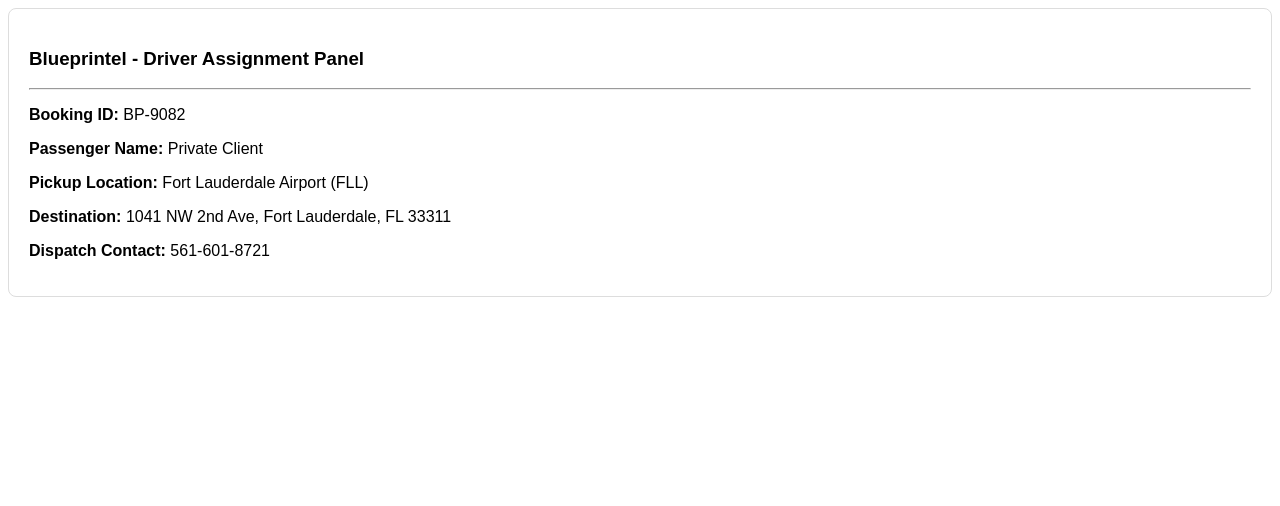
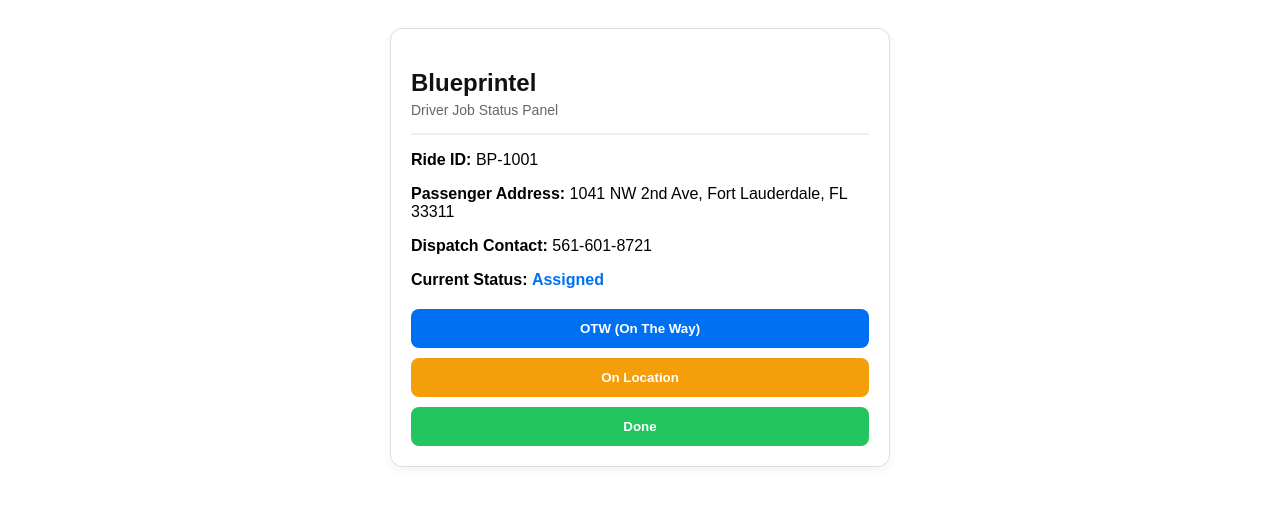
Before and after one commit to secgelbora-coder/limo-dispatch-system, a Next.js app in the folder frontend/: page /driver in a window 1280 px wide. Shown: the top 506 px of the page. Built offline with nearby package versions, Linux system fonts and the light colour scheme; no server answers.

Commit message:
Update DriverView.jsx

```diff
--- a/frontend/DriverView.jsx
+++ b/frontend/DriverView.jsx
@@ -1,6 +1,6 @@
 'use client';
 
-import React, { useState, useEffect } from 'react';
+import React, { useState } from 'react';
 
 export const COMPANY_DETAILS = {
   companyName: "Blueprintel",
@@ -9,51 +9,51 @@
   phone: "561-601-8721"
 };
 
-export const DriverView = ({ bookingData }) => {
-  const [userLocation, setUserLocation] = useState(null);
+export const DriverView = ({ rideId = "BP-1001" }) => {
+  const [rideStatus, setRideStatus] = useState('Assigned');
 
-  useEffect(() => {
-    if (typeof window !== 'undefined' && 'geolocation' in navigator) {
-      navigator.geolocation.getCurrentPosition(
-        (position) => {
-          setUserLocation({
-            lat: position.coords.latitude,
-            lng: position.coords.longitude
-          });
-        },
-        (error) => {
-          console.warn("Geolocation access denied or unavailable:", error.message);
-        }
-      );
-    }
-  }, []);
-
-  const activeBooking = bookingData || {
-    bookingId: "BP-9082",
-    clientName: "Private Client",
-    pickupAddress: "Fort Lauderdale Airport (FLL)",
-    dropoffAddress: COMPANY_DETAILS.address,
-    contactPhone: COMPANY_DETAILS.phone,
-    providerCompany: COMPANY_DETAILS.companyName
+  const updateStatus = (newStatus) => {
+    setRideStatus(newStatus);
+    // Buradan dilerseniz backend API'nize veya WebSocket/Supabase servisinize status güncellendi bilgisini atabilirsiniz.
   };
 
   return (
-    <div className="driver-view-card" style={{ border: '1px solid #ddd', padding: '20px', borderRadius: '8px', fontFamily: 'Arial, sans-serif' }}>
-      <h3>{activeBooking.providerCompany} - Driver Assignment Panel</h3>
-      <hr />
-      <div className="booking-details">
-        <p><strong>Booking ID:</strong> {activeBooking.bookingId}</p>
-        <p><strong>Passenger Name:</strong> {activeBooking.clientName}</p>
-        <p><strong>Pickup Location:</strong> {activeBooking.pickupAddress}</p>
-        <p><strong>Destination:</strong> {activeBooking.dropoffAddress}</p>
-        <p><strong>Dispatch Contact:</strong> {activeBooking.contactPhone}</p>
+    <div style={{ padding: '20px', maxWidth: '500px', margin: '0 auto', fontFamily: 'Arial, sans-serif' }}>
+      <div style={{ border: '1px solid #ddd', borderRadius: '12px', padding: '20px', boxShadow: '0 4px 10px rgba(0,0,0,0.05)' }}>
+        <h2 style={{ color: '#111', marginBottom: '5px' }}>{COMPANY_DETAILS.companyName}</h2>
+        <p style={{ color: '#666', fontSize: '14px', marginTop: '0' }}>Driver Job Status Panel</p>
+        <hr style={{ border: '0.5px solid #eee', margin: '15px 0' }} />
+
+        <div style={{ marginBottom: '15px' }}>
+          <p><strong>Ride ID:</strong> {rideId}</p>
+          <p><strong>Passenger Address:</strong> {COMPANY_DETAILS.address}</p>
+          <p><strong>Dispatch Contact:</strong> {COMPANY_DETAILS.phone}</p>
+          <p><strong>Current Status:</strong> <span style={{ color: '#0070f3', fontWeight: 'bold' }}>{rideStatus}</span></p>
+        </div>
+
+        <div style={{ display: 'flex', flexDirection: 'column', gap: '10px', marginTop: '20px' }}>
+          <button
+            onClick={() => updateStatus('OTW')}
+            style={{ padding: '12px', backgroundColor: rideStatus === 'OTW' ? '#0051a8' : '#0070f3', color: '#fff', border: 'none', borderRadius: '8px', fontWeight: 'bold', cursor: 'pointer' }}
+          >
+            OTW (On The Way)
+          </button>
+
+          <button
+            onClick={() => updateStatus('On Location')}
+            style={{ padding: '12px', backgroundColor: rideStatus === 'On Location' ? '#d97706' : '#f59e0b', color: '#fff', border: 'none', borderRadius: '8px', fontWeight: 'bold', cursor: 'pointer' }}
+          >
+            On Location
+          </button>
+
+          <button
+            onClick={() => updateStatus('Done')}
+            style={{ padding: '12px', backgroundColor: rideStatus === 'Done' ? '#15803d' : '#22c55e', color: '#fff', border: 'none', borderRadius: '8px', fontWeight: 'bold', cursor: 'pointer' }}
+          >
+            Done
+          </button>
+        </div>
       </div>
-
-      {userLocation && (
-        <div className="location-status" style={{ marginTop: '15px', color: '#28a745' }}>
-          <small>Current Position: {userLocation.lat.toFixed(4)}, {userLocation.lng.toFixed(4)}</small>
-        </div>
-      )}
     </div>
   );
 };
```
